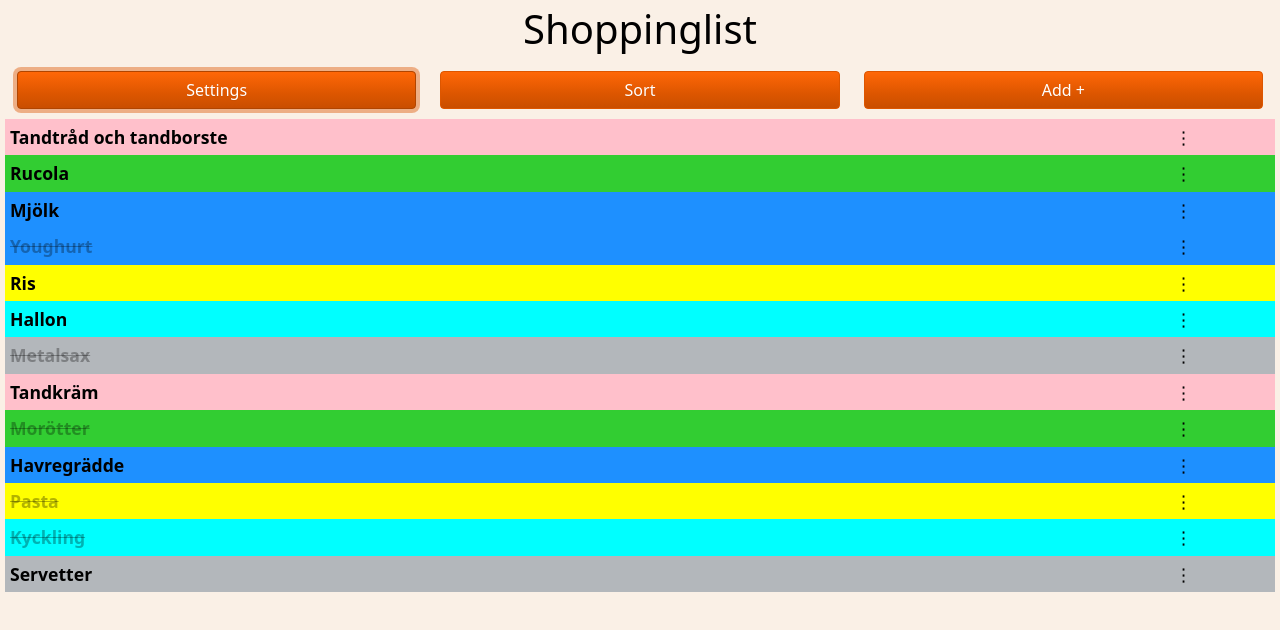
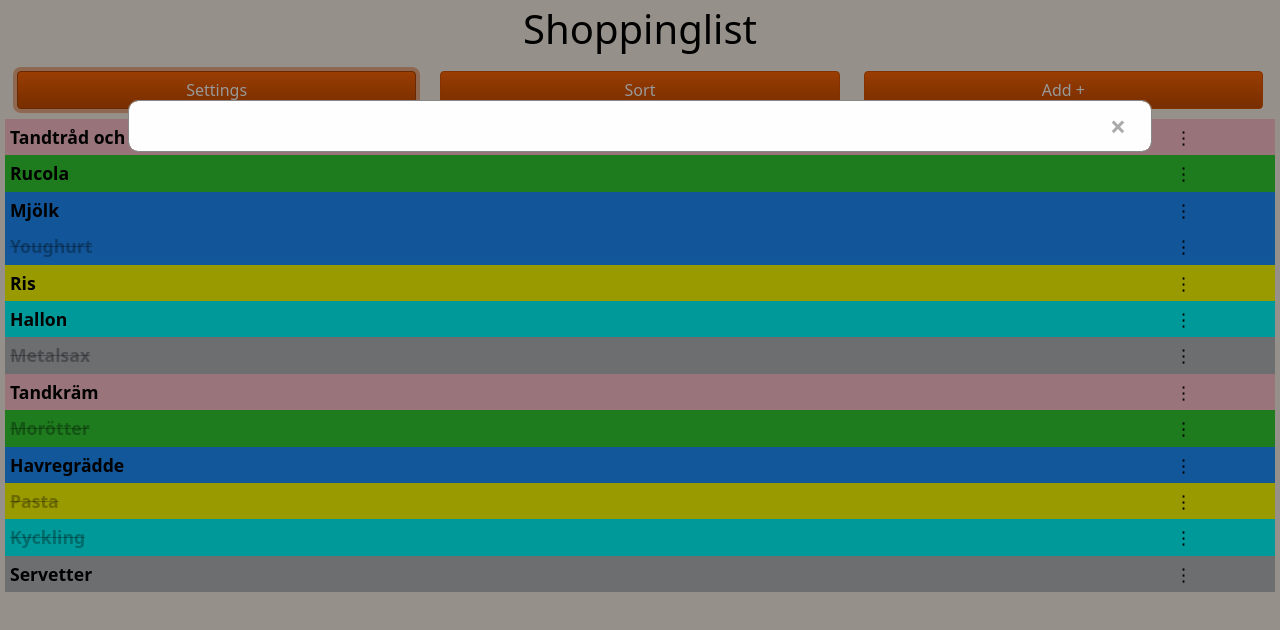
Before and after one commit to TomasDahlander/Shoppinglist, a plain HTML site: page index.html in a window 1280 px wide. Both pictures are taken after a click on the button "Settings". Drawn offline with nearby package versions, Linux system fonts and the light colour scheme.

Commit message:
Added modal for settings with open and close button

```diff
--- a/index.html
+++ b/index.html
@@ -84,6 +84,20 @@
             </div>
             <!-- Edit modal ends -->
 
+            <!-- Settings modal start -->
+            <div id="settings-modal-div" class="modal">
+
+                <div class="modal-content">
+                    <div class="row">
+                        <div class="col-12">
+                            <span id="settings-modal-closer" class="close float-end">&times;</span>
+                        </div>
+                    </div>
+
+                </div>
+            </div>
+            <!-- Edit modal ends -->
+
             <!-- Buttons start -->
             <div class="row">
                 <div class="col-4">
--- a/support-files/script.js
+++ b/support-files/script.js
@@ -9,7 +9,7 @@ let sorter;
 // Modals
 let modalAdd;
 let modalEdit;
-// let modalSetting;
+let modalSettings;
 
 // Elements
 let categorySelectAddModal; // The selector field where you choose the category for your item which to add to the list
@@ -55,9 +55,20 @@ $(document).ready(function () {
         resetAddInputValue();
     });
 
+    /**
+     * Updates the current list element both in list and the html table list and closes the modal
+     */
     $("#okEditBtn").click(function(){
         updateHtmlListItem();
         modalEdit.css("display", "none");
+    });
+
+    $("#settingsBtn").click(function(){
+        modalSettings.css("display", "block");
+    });
+
+    $("#settings-modal-closer").click(function(){
+        modalSettings.css("display", "none");
     });
 
     /**
@@ -383,6 +394,7 @@ $(document).ready(function () {
     fetchItems(); // Call the item fetch function
     modalAdd = $("#add-modal-div"); // sets the modal for adding to a variable
     modalEdit = $("#edit-modal-div"); // sets the modal for editing to a variable
+    modalSettings = $("#settings-modal-div"); // sets the modal for settings to a variable
     categorySelectAddModal = $("#add-modal-category-input"); // sets the option selector to a variable on the adding modal;
     categorySelectEditModal = $("#edit-modal-category-input"); // sets the option selector to a variable on the editing modal;
     addInputField = $("#addInput"); // sets the input field in the add modal to a variable
```
